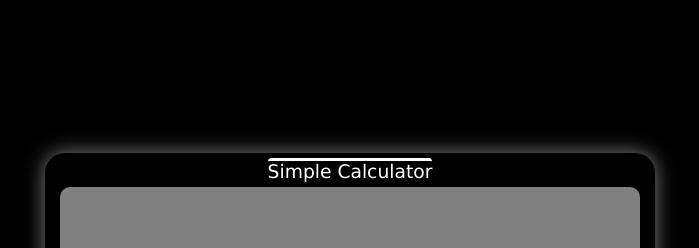
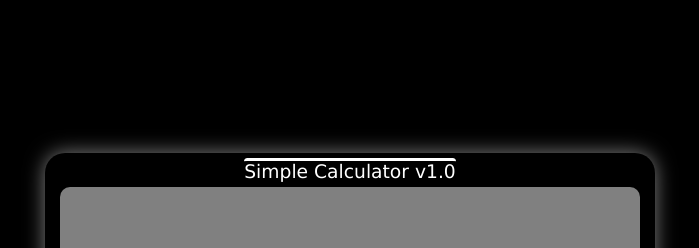
Before and after one commit to MojokojoXD/React-calculator, a React (Create React App) app: page / in a window 1280 px wide. Shown: the top 248 px of the page, without its empty margins (290-989 px from the left). Built offline with nearby package versions, Linux system fonts and the light colour scheme.

Commit message:
added v1.0 to calc header

```diff
--- a/src/App.js
+++ b/src/App.js
@@ -3,7 +3,7 @@ import Calculator from './components/Calculator'
 function App() {
   return (
     <div className="App">
-      <h3>Simple Calculator</h3>
+      <h3>Simple Calculator v1.0</h3>
       <Calculator/>
     </div>
   );
```
